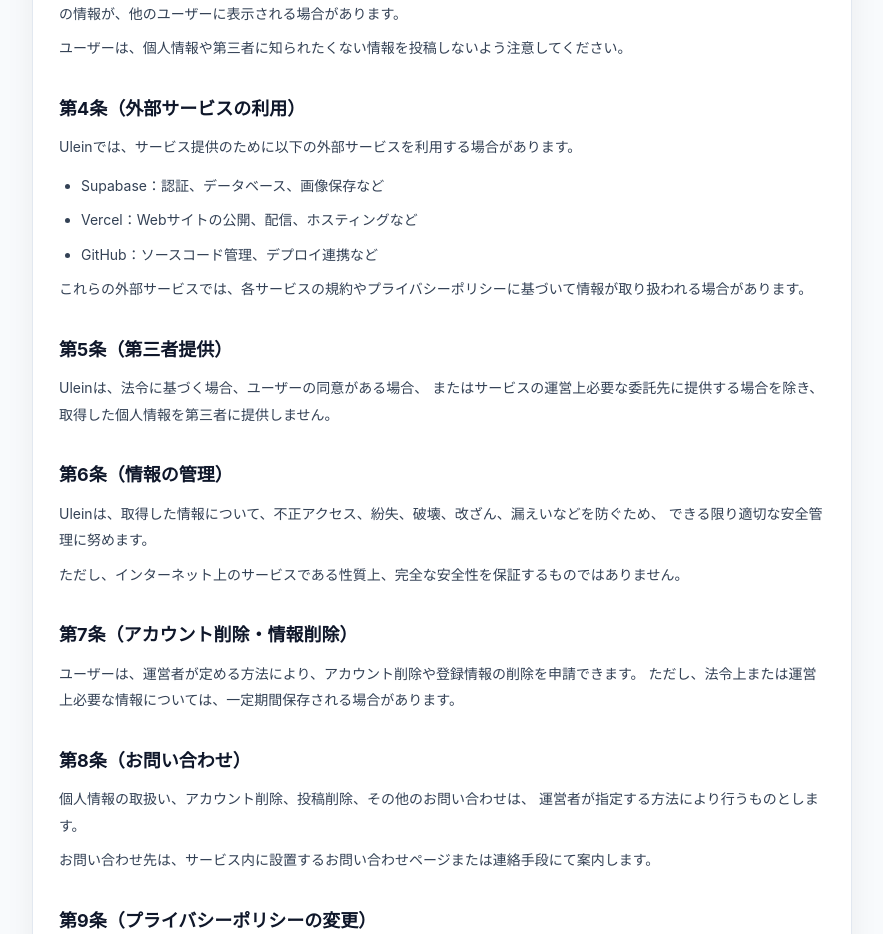
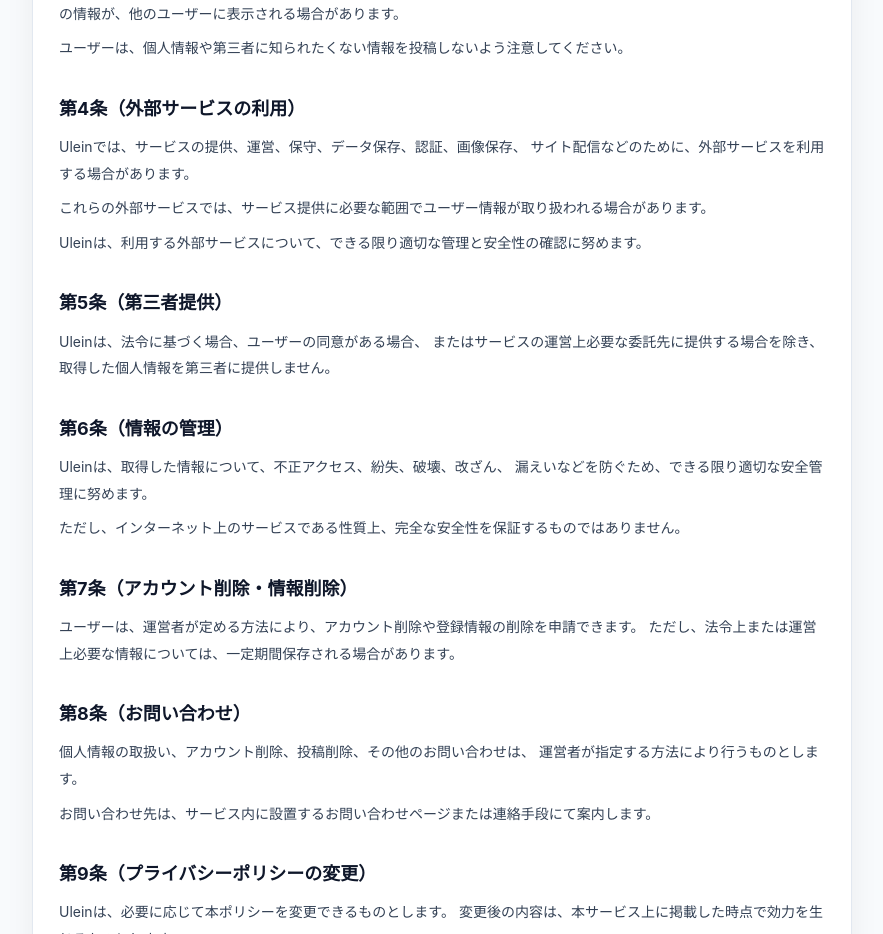
Before and after one commit to kazu4240/my-sns, a Next.js app: page /privacy in a window 1280 px wide. Shown: the part 960-1894 px from the top of the page, without its empty margins (198-1081 px from the left). Built offline with nearby package versions, Linux system fonts and the light colour scheme.

Commit message:
Improve privacy page readability

```diff
--- a/app/privacy/page.tsx
+++ b/app/privacy/page.tsx
@@ -96,7 +96,9 @@ export default function PrivacyPage() {
                 <li>ユーザー名、表示名、自己紹介、アイコン画像などのプロフィール情報</li>
                 <li>投稿内容、画像、返信、いいね、フォロー、通知などの利用情報</li>
                 <li>お問い合わせ時に入力された情報</li>
-                <li>不具合調査や安全管理のために必要なアクセス情報、端末情報、ログ情報</li>
+                <li>
+                  不具合調査や安全管理のために必要なアクセス情報、端末情報、ログ情報
+                </li>
               </ul>
             </section>
 
@@ -131,17 +133,16 @@ export default function PrivacyPage() {
             <section>
               <h2 style={headingStyle}>第4条（外部サービスの利用）</h2>
               <p style={paragraphStyle}>
-                Uleinでは、サービス提供のために以下の外部サービスを利用する場合があります。
+                Uleinでは、サービスの提供、運営、保守、データ保存、認証、画像保存、
+                サイト配信などのために、外部サービスを利用する場合があります。
               </p>
 
-              <ul style={listStyle}>
-                <li>Supabase：認証、データベース、画像保存など</li>
-                <li>Vercel：Webサイトの公開、配信、ホスティングなど</li>
-                <li>GitHub：ソースコード管理、デプロイ連携など</li>
-              </ul>
+              <p style={paragraphStyle}>
+                これらの外部サービスでは、サービス提供に必要な範囲でユーザー情報が取り扱われる場合があります。
+              </p>
 
               <p style={paragraphStyle}>
-                これらの外部サービスでは、各サービスの規約やプライバシーポリシーに基づいて情報が取り扱われる場合があります。
+                Uleinは、利用する外部サービスについて、できる限り適切な管理と安全性の確認に努めます。
               </p>
             </section>
 
@@ -157,8 +158,8 @@ export default function PrivacyPage() {
             <section>
               <h2 style={headingStyle}>第6条（情報の管理）</h2>
               <p style={paragraphStyle}>
-                Uleinは、取得した情報について、不正アクセス、紛失、破壊、改ざん、漏えいなどを防ぐため、
-                できる限り適切な安全管理に努めます。
+                Uleinは、取得した情報について、不正アクセス、紛失、破壊、改ざん、
+                漏えいなどを防ぐため、できる限り適切な安全管理に努めます。
               </p>
               <p style={paragraphStyle}>
                 ただし、インターネット上のサービスである性質上、完全な安全性を保証するものではありません。
```
